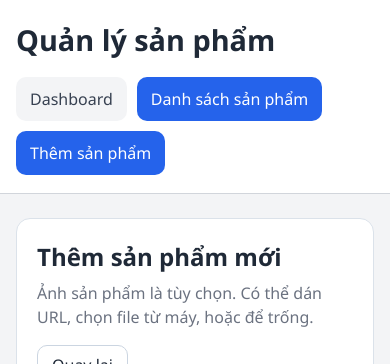
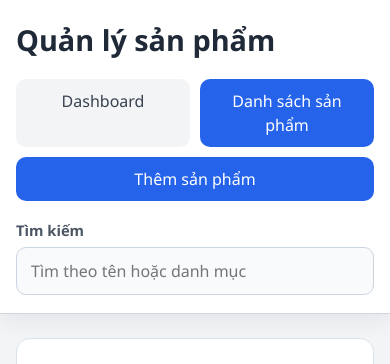
Before and after one commit to Kise75/midterm-react-express-mongodb, a React (Vite) app in the folder frontend/: page /products/new in a window 390 px wide. Shown: the top 364 px of the page. Built offline with nearby package versions, Linux system fonts and the light colour scheme; no server answers.

Commit message:
Make navbar sticky and move search to header

```diff
--- a/frontend/src/App.css
+++ b/frontend/src/App.css
@@ -12,14 +12,22 @@
 .site-header {
   background: #ffffff;
   border-bottom: 1px solid #d1d5db;
+  position: sticky;
+  top: 0;
+  z-index: 1000;
+  box-shadow: 0 8px 20px rgba(15, 23, 42, 0.06);
 }
 
 .site-header__inner {
-  display: flex;
+  display: grid;
+  grid-template-columns: auto minmax(240px, 1fr) auto;
   align-items: center;
-  justify-content: space-between;
-  gap: 16px;
+  gap: 18px;
   padding: 18px 0;
+}
+
+.site-header__brand {
+  min-width: max-content;
 }
 
 .site-title {
@@ -27,15 +35,36 @@
   font-size: 1.8rem;
 }
 
-.site-subtitle {
-  margin: 4px 0 0;
-  color: #6b7280;
+.site-search {
+  display: grid;
+  gap: 6px;
+}
+
+.site-search__label {
+  font-size: 0.92rem;
+  font-weight: 600;
+  color: #4b5563;
+}
+
+.site-search input {
+  width: 100%;
+  padding: 11px 14px;
+  border: 1px solid #cbd5e1;
+  border-radius: 10px;
+  background: #f8fafc;
+}
+
+.site-search input:focus {
+  outline: 2px solid #bfdbfe;
+  border-color: #2563eb;
+  background: #ffffff;
 }
 
 .site-nav {
   display: flex;
   gap: 10px;
   flex-wrap: wrap;
+  justify-content: flex-end;
 }
 
 .site-nav__link {
@@ -75,6 +104,10 @@
   margin-bottom: 18px;
 }
 
+.page-head--compact {
+  margin-bottom: 12px;
+}
+
 .page-head h2,
 .preview-box h3 {
   margin: 0;
@@ -108,7 +141,8 @@
 
 .summary-item,
 .info-item,
-.preview-box {
+.preview-box,
+.active-search-box {
   border: 1px solid #dbe2ea;
   border-radius: 12px;
   background: #f9fafb;
@@ -126,6 +160,23 @@
 .summary-item strong,
 .info-item strong {
   font-size: 1.1rem;
+}
+
+.active-search-box {
+  display: grid;
+  gap: 8px;
+  align-content: end;
+}
+
+.active-search-box span {
+  color: #6b7280;
+  font-weight: 600;
+}
+
+.active-search-box strong {
+  font-size: 1rem;
+  color: #111827;
+  word-break: break-word;
 }
 
 .filter-grid {
@@ -328,7 +379,6 @@
 }
 
 @media (max-width: 900px) {
-  .site-header__inner,
   .page-head,
   .detail-card__top,
   .detail-card__body,
@@ -340,10 +390,42 @@
   }
 
   .site-header__inner {
-    align-items: flex-start;
+    grid-template-columns: 1fr;
+    align-items: stretch;
+  }
+
+  .site-nav {
+    justify-content: flex-start;
+  }
+
+  .site-nav__link {
+    text-align: center;
+  }
+
+  .site-search {
+    order: 3;
+  }
+
+  .site-header__brand {
+    min-width: 0;
   }
 
   .product-link {
     align-items: flex-start;
   }
 }
+
+@media (max-width: 640px) {
+  .site-nav {
+    width: 100%;
+  }
+
+  .site-nav__link {
+    flex: 1 1 calc(50% - 10px);
+  }
+
+  .product-table th,
+  .product-table td {
+    padding: 12px 10px;
+  }
+}
--- a/frontend/src/App.jsx
+++ b/frontend/src/App.jsx
@@ -1,4 +1,4 @@
-import { useEffect, useRef, useState } from 'react'
+import { useDeferredValue, useEffect, useRef, useState } from 'react'
 import { NavLink, Navigate, Route, Routes } from 'react-router-dom'
 import FeedbackBanner from './components/FeedbackBanner'
 import {
@@ -20,7 +20,18 @@ function App() {
   const [pageError, setPageError] = useState('')
   const [notice, setNotice] = useState(null)
   const [deletingId, setDeletingId] = useState(null)
+  const [searchTerm, setSearchTerm] = useState('')
   const noticeTimerRef = useRef(null)
+  const deferredSearchTerm = useDeferredValue(searchTerm)
+
+  const normalizedSearch = deferredSearchTerm.trim().toLowerCase()
+  const searchedProducts = products.filter((product) => {
+    if (!normalizedSearch) return true
+
+    return `${product.name} ${product.category}`
+      .toLowerCase()
+      .includes(normalizedSearch)
+  })
 
   function showNotice(type, title, message) {
     window.clearTimeout(noticeTimerRef.current)
@@ -108,9 +119,19 @@ function App() {
     <div className="app-page">
       <header className="site-header">
         <div className="container site-header__inner">
-          <div>
+          <div className="site-header__brand">
             <h1 className="site-title">Quản lý sản phẩm</h1>
           </div>
+
+          <label className="site-search">
+            <span className="site-search__label">Tìm kiếm</span>
+            <input
+              type="search"
+              value={searchTerm}
+              onChange={(event) => setSearchTerm(event.target.value)}
+              placeholder="Tìm theo tên hoặc danh mục"
+            />
+          </label>
 
           <nav className="site-nav">
             <NavLink
@@ -151,6 +172,8 @@ function App() {
             element={
               <DashboardPage
                 products={products}
+                visibleProducts={searchedProducts}
+                searchTerm={searchTerm}
                 loading={loading}
                 error={pageError}
                 deletingId={deletingId}
@@ -164,6 +187,8 @@ function App() {
             element={
               <ProductListPage
                 products={products}
+                visibleProducts={searchedProducts}
+                searchTerm={searchTerm}
                 loading={loading}
                 error={pageError}
                 deletingId={deletingId}
--- a/frontend/src/pages/DashboardPage.jsx
+++ b/frontend/src/pages/DashboardPage.jsx
@@ -1,28 +1,28 @@
 import { Link } from 'react-router-dom'
-import { useDeferredValue, useState } from 'react'
+import { useState } from 'react'
 import ProductTable from '../components/ProductTable'
 import { formatCompactNumber, formatCurrency } from '../utils/products'
 
-function DashboardPage({ products, loading, error, deletingId, onReload, onDelete }) {
-  const [search, setSearch] = useState('')
+function DashboardPage({
+  products,
+  visibleProducts,
+  searchTerm,
+  loading,
+  error,
+  deletingId,
+  onReload,
+  onDelete,
+}) {
   const [category, setCategory] = useState('all')
-  const deferredSearch = useDeferredValue(search)
 
   const categoryOptions = [
     'all',
     ...new Set(products.map((product) => product.category).filter(Boolean)),
   ]
 
-  const filteredProducts = products.filter((product) => {
-    const matchesCategory = category === 'all' || product.category === category
-    const matchesSearch =
-      !deferredSearch.trim() ||
-      `${product.name} ${product.category}`
-        .toLowerCase()
-        .includes(deferredSearch.trim().toLowerCase())
-
-    return matchesCategory && matchesSearch
-  })
+  const filteredProducts = visibleProducts.filter(
+    (product) => category === 'all' || product.category === category,
+  )
 
   const totalStock = products.reduce((sum, product) => sum + product.stock, 0)
   const totalValue = products.reduce((sum, product) => sum + product.price * product.stock, 0)
@@ -34,7 +34,7 @@ function DashboardPage({ products, loading, error, deletingId, onReload, onDelet
           <div>
             <h2>Dashboard</h2>
             <p className="muted-text">
-              Tổng quan nhanh về dữ liệu sản phẩm và khu vực tìm kiếm trực tiếp.
+              Tổng quan nhanh về dữ liệu sản phẩm và khu vực quản lý chính.
             </p>
           </div>
           <div className="action-group">
@@ -66,24 +66,14 @@ function DashboardPage({ products, loading, error, deletingId, onReload, onDelet
       <section className="content-card">
         <div className="page-head">
           <div>
-            <h2>Tìm kiếm sản phẩm</h2>
+            <h2>Sản phẩm nổi bật trong hệ thống</h2>
             <p className="muted-text">
-              Tìm nhanh theo tên và danh mục ngay trên Dashboard.
+              Ô tìm kiếm đã được chuyển lên thanh menu phía trên để dùng xuyên suốt.
             </p>
           </div>
         </div>
 
         <div className="filter-grid">
-          <label className="field">
-            <span>Tìm kiếm</span>
-            <input
-              type="search"
-              value={search}
-              onChange={(event) => setSearch(event.target.value)}
-              placeholder="Nhập tên sản phẩm"
-            />
-          </label>
-
           <label className="field">
             <span>Danh mục</span>
             <select value={category} onChange={(event) => setCategory(event.target.value)}>
@@ -94,6 +84,11 @@ function DashboardPage({ products, loading, error, deletingId, onReload, onDelet
               ))}
             </select>
           </label>
+
+          <div className="active-search-box">
+            <span>Từ khóa đang tìm</span>
+            <strong>{searchTerm.trim() ? searchTerm : 'Chưa nhập từ khóa'}</strong>
+          </div>
         </div>
 
         {error ? (
@@ -106,6 +101,10 @@ function DashboardPage({ products, loading, error, deletingId, onReload, onDelet
         ) : loading ? (
           <div className="empty-box">
             <p>Đang tải dữ liệu sản phẩm...</p>
+          </div>
+        ) : filteredProducts.length === 0 ? (
+          <div className="empty-box">
+            <p>Không tìm thấy sản phẩm phù hợp với bộ lọc hiện tại.</p>
           </div>
         ) : (
           <ProductTable
--- a/frontend/src/pages/ProductListPage.jsx
+++ b/frontend/src/pages/ProductListPage.jsx
@@ -2,7 +2,16 @@ import { Link } from 'react-router-dom'
 import ProductTable from '../components/ProductTable'
 import { formatCompactNumber, formatCurrency } from '../utils/products'
 
-function ProductListPage({ products, loading, error, deletingId, onReload, onDelete }) {
+function ProductListPage({
+  products,
+  visibleProducts,
+  searchTerm,
+  loading,
+  error,
+  deletingId,
+  onReload,
+  onDelete,
+}) {
   const totalStock = products.reduce((sum, product) => sum + product.stock, 0)
   const totalValue = products.reduce((sum, product) => sum + product.price * product.stock, 0)
 
@@ -38,6 +47,17 @@ function ProductListPage({ products, loading, error, deletingId, onReload, onDel
       </section>
 
       <section className="content-card">
+        <div className="page-head page-head--compact">
+          <div>
+            <h2>Kết quả hiển thị</h2>
+            <p className="muted-text">
+              {searchTerm.trim()
+                ? `Đang lọc theo từ khóa: "${searchTerm.trim()}".`
+                : 'Bạn có thể tìm kiếm nhanh ngay trên thanh menu.'}
+            </p>
+          </div>
+        </div>
+
         {error ? (
           <div className="empty-box">
             <p>{error}</p>
@@ -49,9 +69,13 @@ function ProductListPage({ products, loading, error, deletingId, onReload, onDel
           <div className="empty-box">
             <p>Đang tải dữ liệu sản phẩm...</p>
           </div>
+        ) : visibleProducts.length === 0 ? (
+          <div className="empty-box">
+            <p>Không có sản phẩm nào khớp với từ khóa đang tìm.</p>
+          </div>
         ) : (
           <ProductTable
-            products={products}
+            products={visibleProducts}
             deletingId={deletingId}
             onDelete={onDelete}
           />
```
